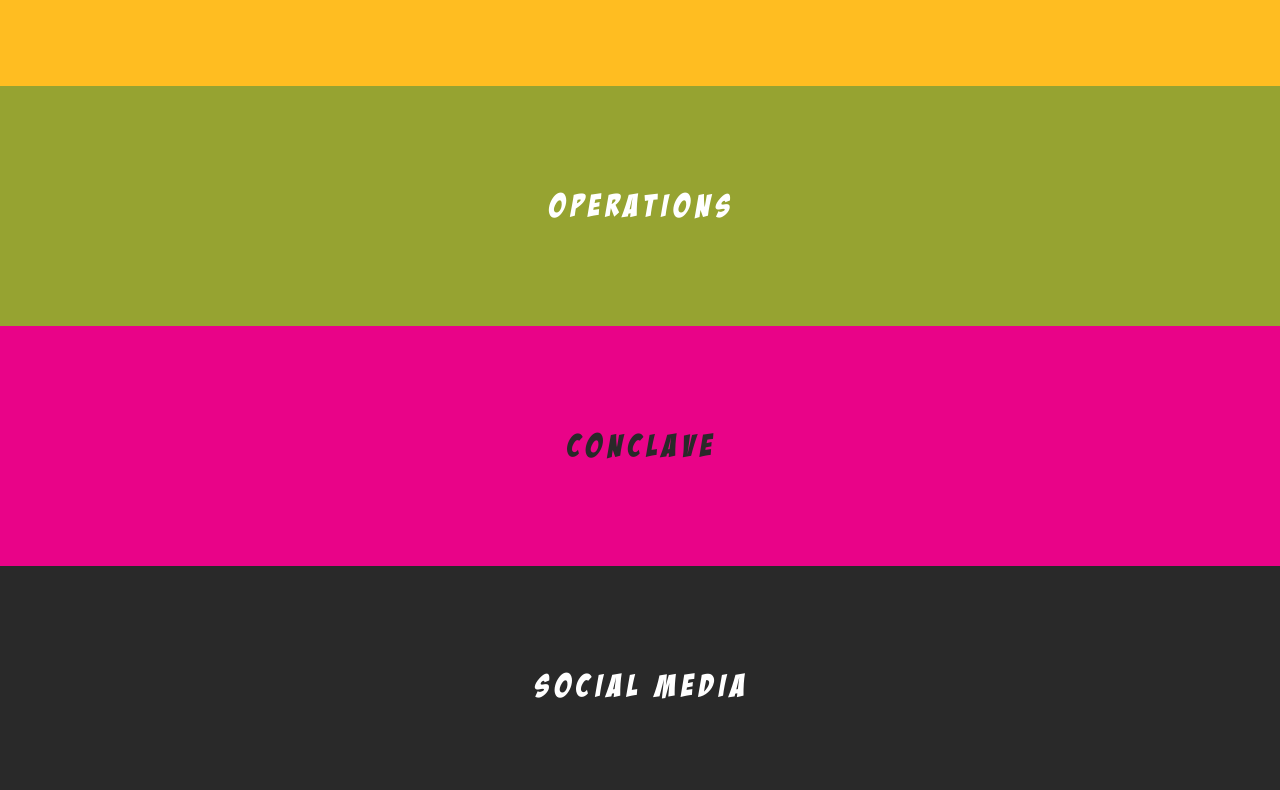
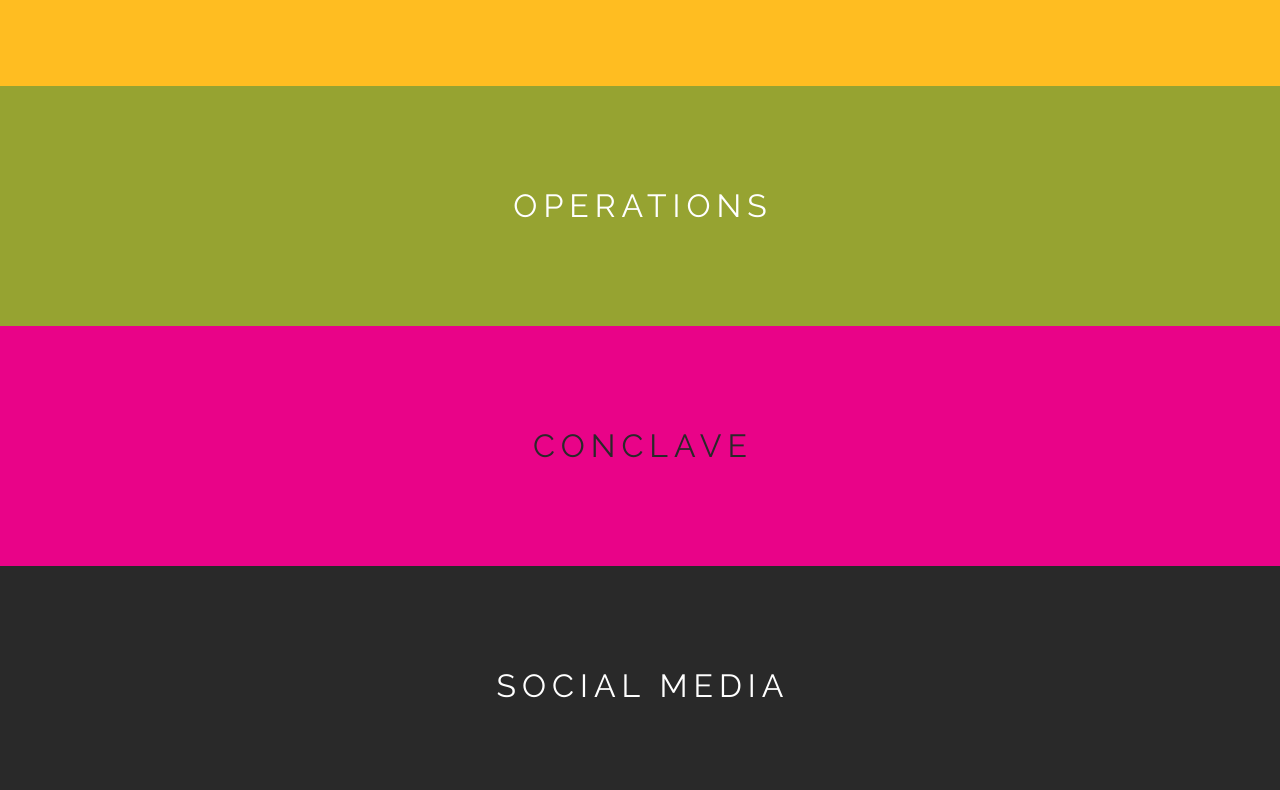
Before and after one commit to shubhamsWEB/SAMVID20, a plain HTML site: page registration.html in a window 1280 px wide. Shown: the part 634-1424 px from the top of the page. Drawn offline with nearby package versions, Linux system fonts and the light colour scheme.

Commit message:
Revert "font style"
This reverts commit 197480c98fe6e5ca5fb6c2071ae3fbf4e198c999.

```diff
--- a/registration.html
+++ b/registration.html
@@ -6,7 +6,6 @@
         <link id="icon" rel="icon" href="image/favicon.png">
         <meta name="viewport" content="width=device-width, initial-scale=1">
         <link rel="stylesheet" type="text/css" href="https://stackpath.bootstrapcdn.com/font-awesome/4.7.0/css/font-awesome.min.css">
-        <link rel="stylesheet" href="css/layout.css"/>
         <link href="css1/bootstrap.css" rel="stylesheet" type="text/css" media="all" />
         <link href="css1/themify-icons.css" rel="stylesheet" type="text/css" media="all" />
         <link href="css1/flexslider.css" rel="stylesheet" type="text/css" media="all" />
@@ -17,13 +16,6 @@
         <link href='http://fonts.googleapis.com/css?family=Lato:300,400%7CRaleway:100,400,300,500,600,700%7COpen+Sans:400,500,600' rel='stylesheet' type='text/css'>
 
     </head>
-    <style type="text/css">
-
-    h3
-    {
-        font-family: 'badaboom';
-    }
-    </style>
     <body class="scroll-assist">
         <div class="nav-container">
             <a id="top"></a>
```
Also changed, not shown: index.html (+1 -1 lines).
